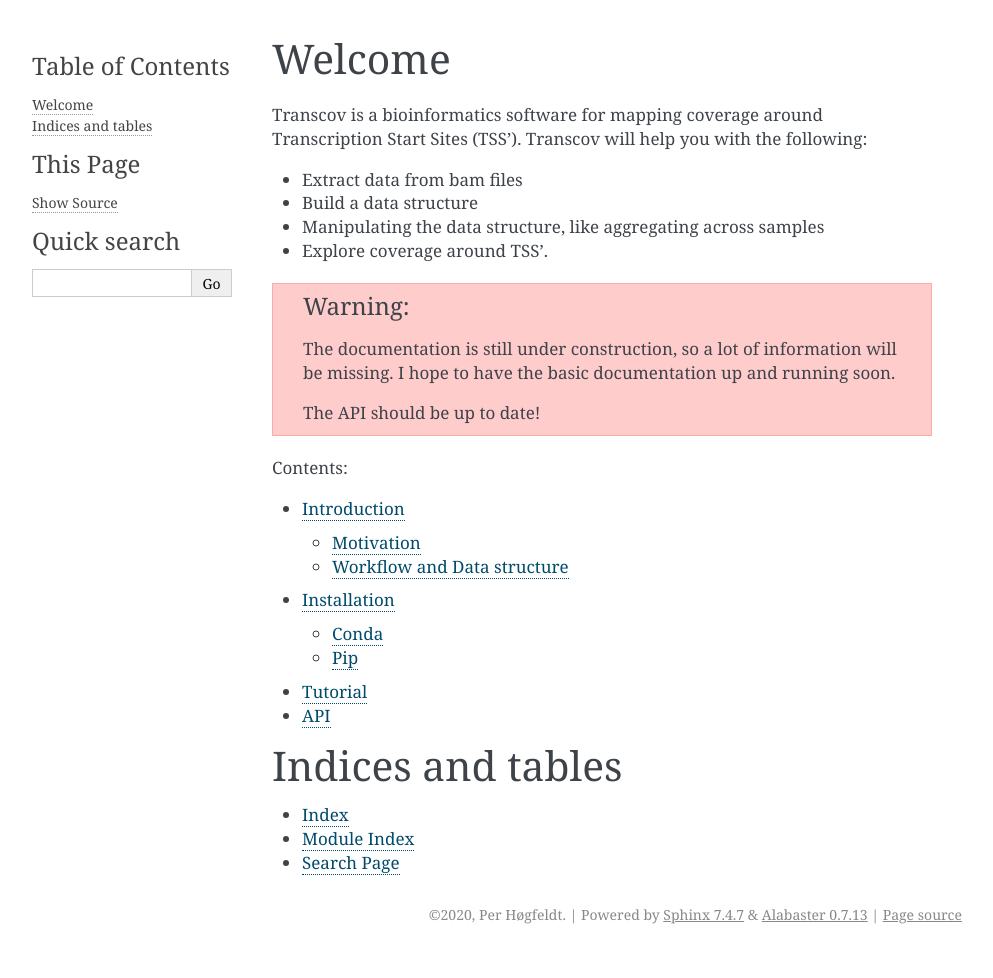
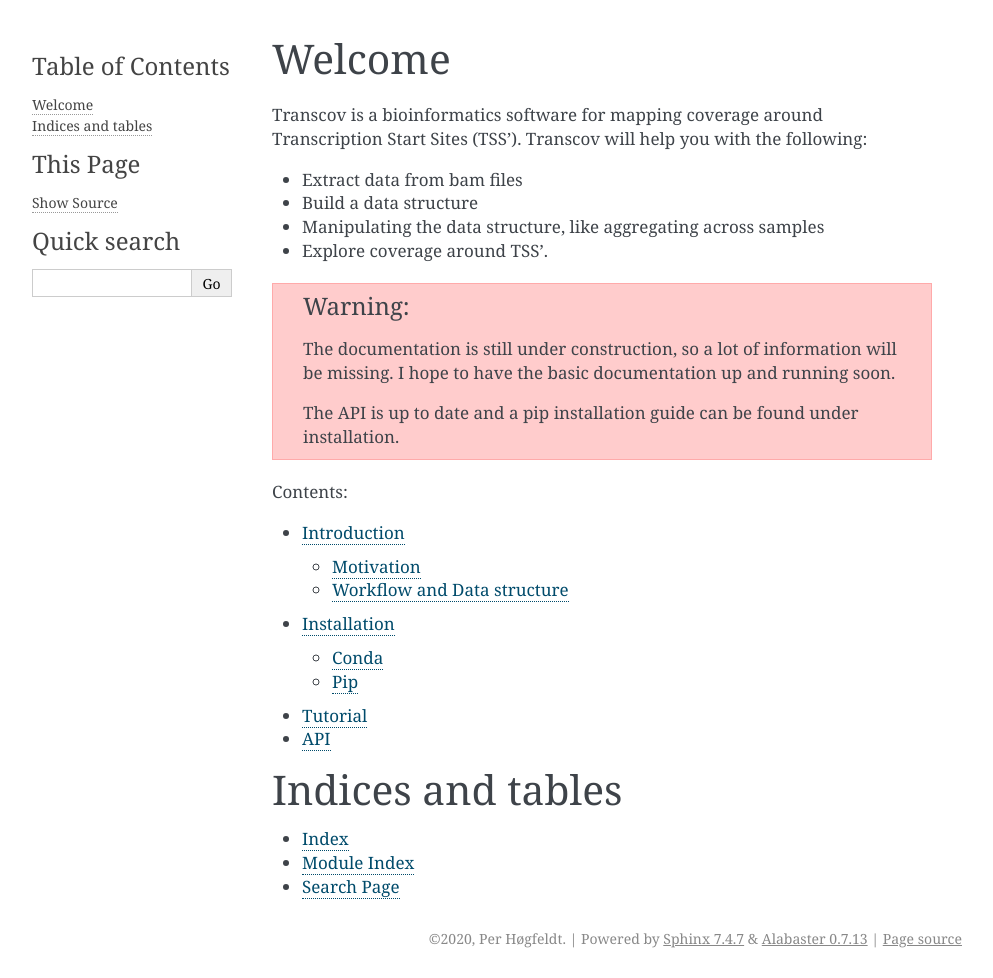
Before and after one commit to Hogfeldt/transcov, a Sphinx documentation site: the page built from docs/index.rst, in a window 1280 px wide. Shown: the whole page, without its empty margins (148-1141 px from the left). Built offline with Sphinx 7.4.7, drawn with Linux system fonts in a browser that asks for light colours; before the commit the page ends 954 px from its top, so only the background shows below that.

Commit message:
Updated docs with installation instructions

```diff
--- a/docs/index.rst
+++ b/docs/index.rst
@@ -21,7 +21,7 @@ Transcov will help you with the following:
     The documentation is still under construction, so a lot of information will be missing.
     I hope to have the basic documentation up and running soon.
 
-    The API should be up to date!
+    The API is up to date and a pip installation guide can be found under installation.
 
 .. toctree::
     :maxdepth: 2
```
Also changed, not shown: docs/usage/installation.rst (+5 -2 lines).
